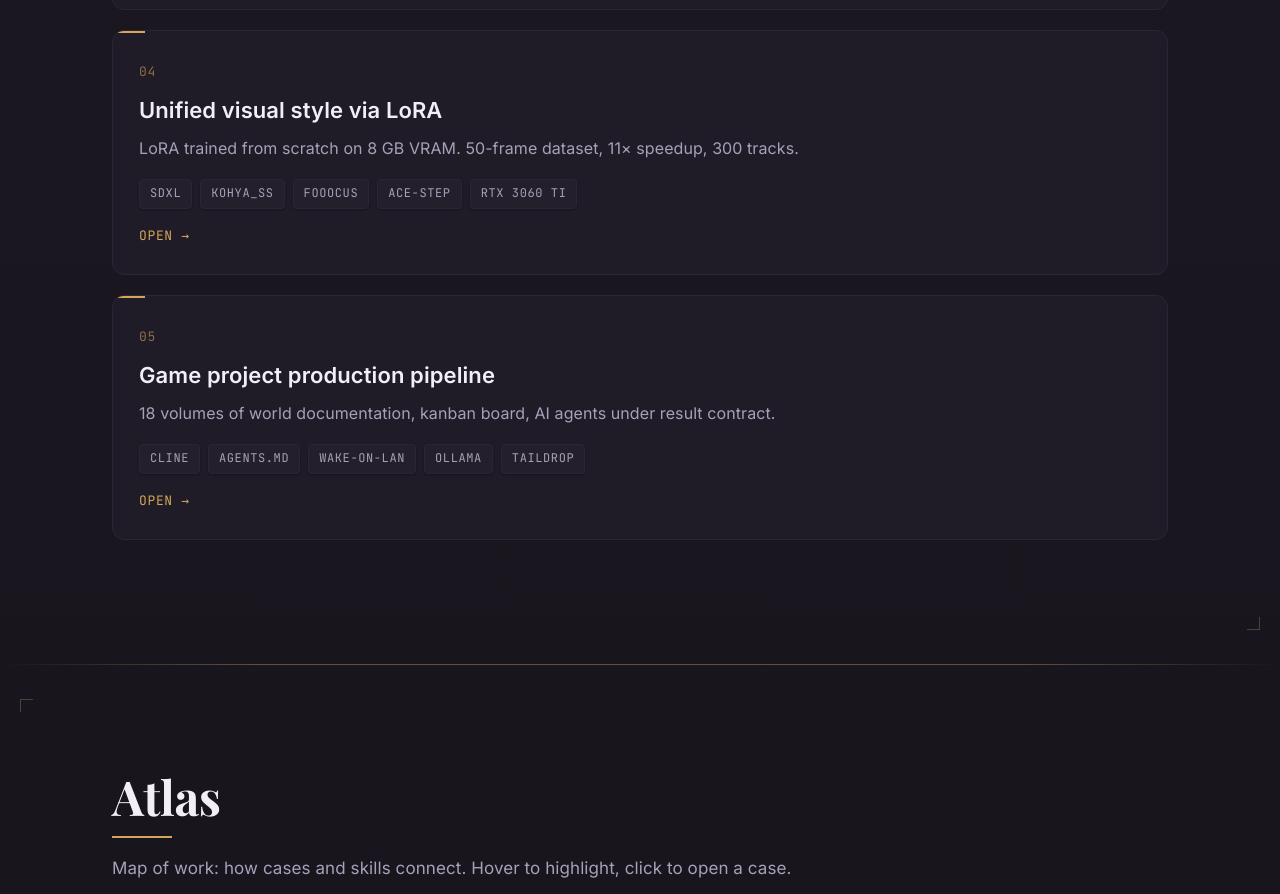
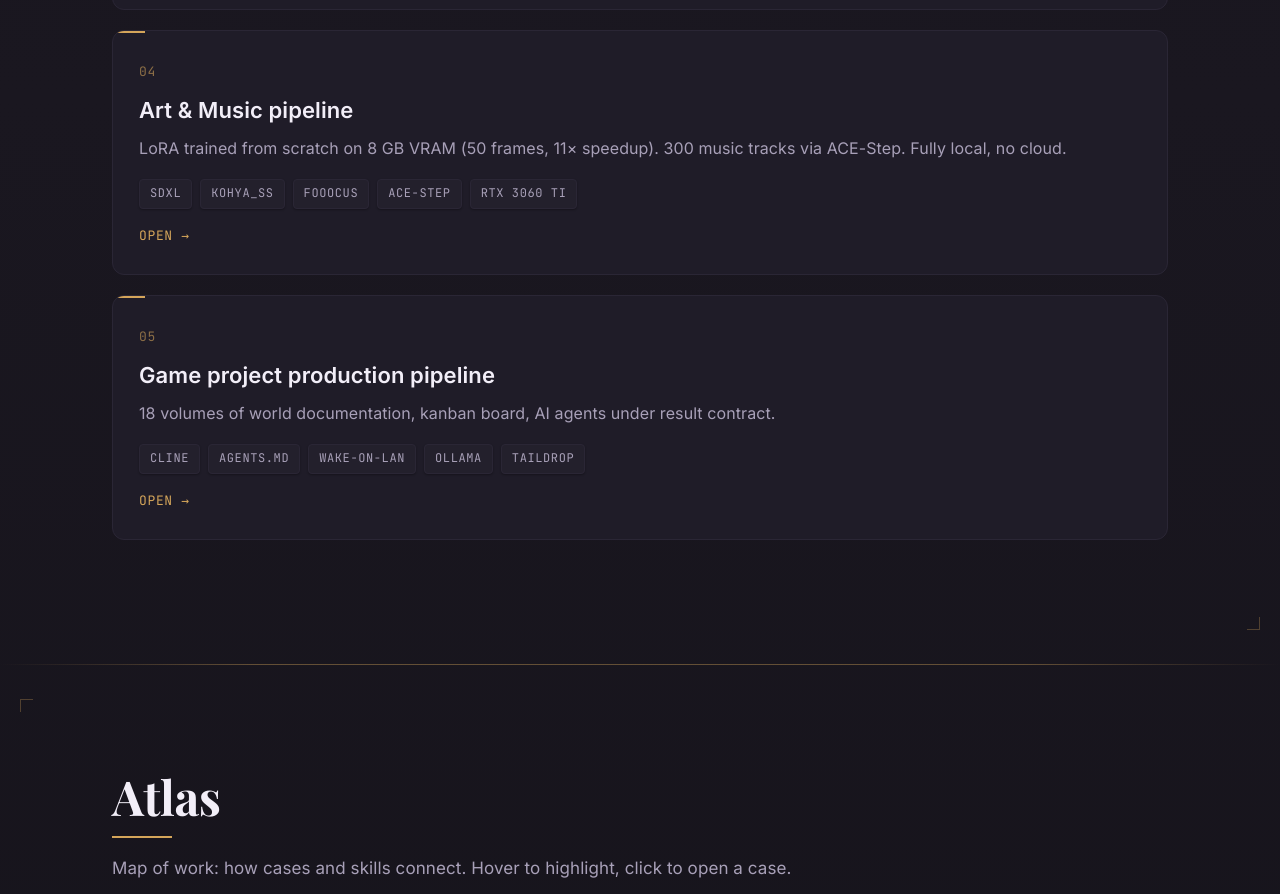
Before and after one commit to frinog1-a11y/izramor, a plain HTML site: page index.html in a window 1280 px wide. Shown: the part 4144-5038 px from the top of the page. Drawn offline with nearby package versions, Linux system fonts and the light colour scheme.

Commit message:
fix(landing):case-04-rename-to-Art-Music,-fix-Fooocus-typo

```diff
--- a/index.html
+++ b/index.html
@@ -314,10 +314,10 @@
 
     <article class="card case-card reveal">
       <span class="case-num mono">04</span>
-      <h3><span lang="en">Unified visual style via LoRA</span><span lang="ru">Единый стиль через LoRA</span></h3>
+      <h3><span lang="en">Art &amp; Music pipeline</span><span lang="ru">Пайплайн арта и музыки</span></h3>
       <p>
-        <span lang="en">LoRA trained from scratch on 8 GB VRAM. 50-frame dataset, 11× speedup, 300 tracks.</span>
-        <span lang="ru">LoRA обучена с нуля на 8 ГБ VRAM. Датасет 50 кадров, ускорение в 11 раз, 300 треков.</span>
+        <span lang="en">LoRA trained from scratch on 8 GB VRAM (50 frames, 11× speedup). 300 music tracks via ACE-Step. Fully local, no cloud.</span>
+        <span lang="ru">LoRA обучена с нуля на 8 ГБ VRAM (50 кадров, ускорение в 11 раз). 300 треков через ACE-Step. Полностью локально, без облаков.</span>
       </p>
       <div class="tags mono">
         <span class="tag">SDXL</span><span class="tag">kohya_ss</span><span class="tag">Fooocus</span><span class="tag">ACE-Step</span><span class="tag">RTX 3060 Ti</span>
```
